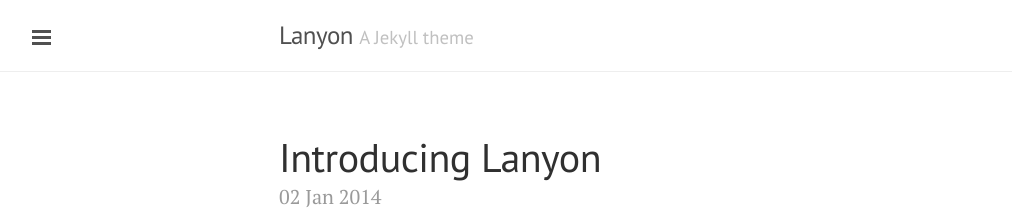
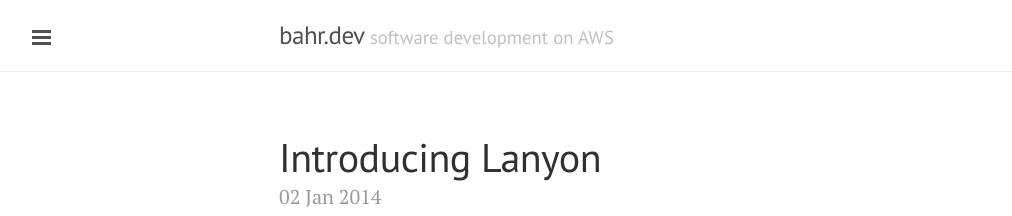
Before and after one commit to bahrmichael/bahrmichael.github.io, a Jekyll site: the page built from index.html, in a window 1280 px wide and 900 px high. Shown: the top 216 px of the window, without its empty margins (1-1013 px from the left). Built offline with Jekyll 4.4.1, drawn with Linux system fonts in a browser that asks for light colours; Markdown is read by kramdown in place of the engine named in the settings; the list of posts is cut into pages by our own code; comment, search, counter and statistics services are not loaded.

Commit message:
Update config

```diff
--- a/_config.yml
+++ b/_config.yml
@@ -6,14 +6,14 @@
 permalink:        pretty
 
 # Setup
-title:            Lanyon
-tagline:          'A Jekyll theme'
+title:            bahr.dev
+tagline:          'software development on AWS'
 description:      'A reserved <a href="http://jekyllrb.com" target="_blank">Jekyll</a> theme that places the utmost gravity on content with a hidden drawer. Made by <a href="https://twitter.com/mdo" target="_blank">@mdo</a>.'
-url:              http://lanyon.getpoole.com
+url:              https://bahrmichael.github.io
 
 author:
-  name:           'Mark Otto'
-  url:            https://twitter.com/mdo
+  name:           'Michael Bahr'
+  url:            https://twitter.com/michabahr
 
 paginate:         5
 
@@ -21,4 +21,4 @@
 version:          1.0.0
 
 github:
-  repo:           https://github.com/poole/lanyon
+  repo:           https://github.com/bahrmichael/bahrmichael.github.io
```
Also changed, not shown: LICENSE.md (deleted).
